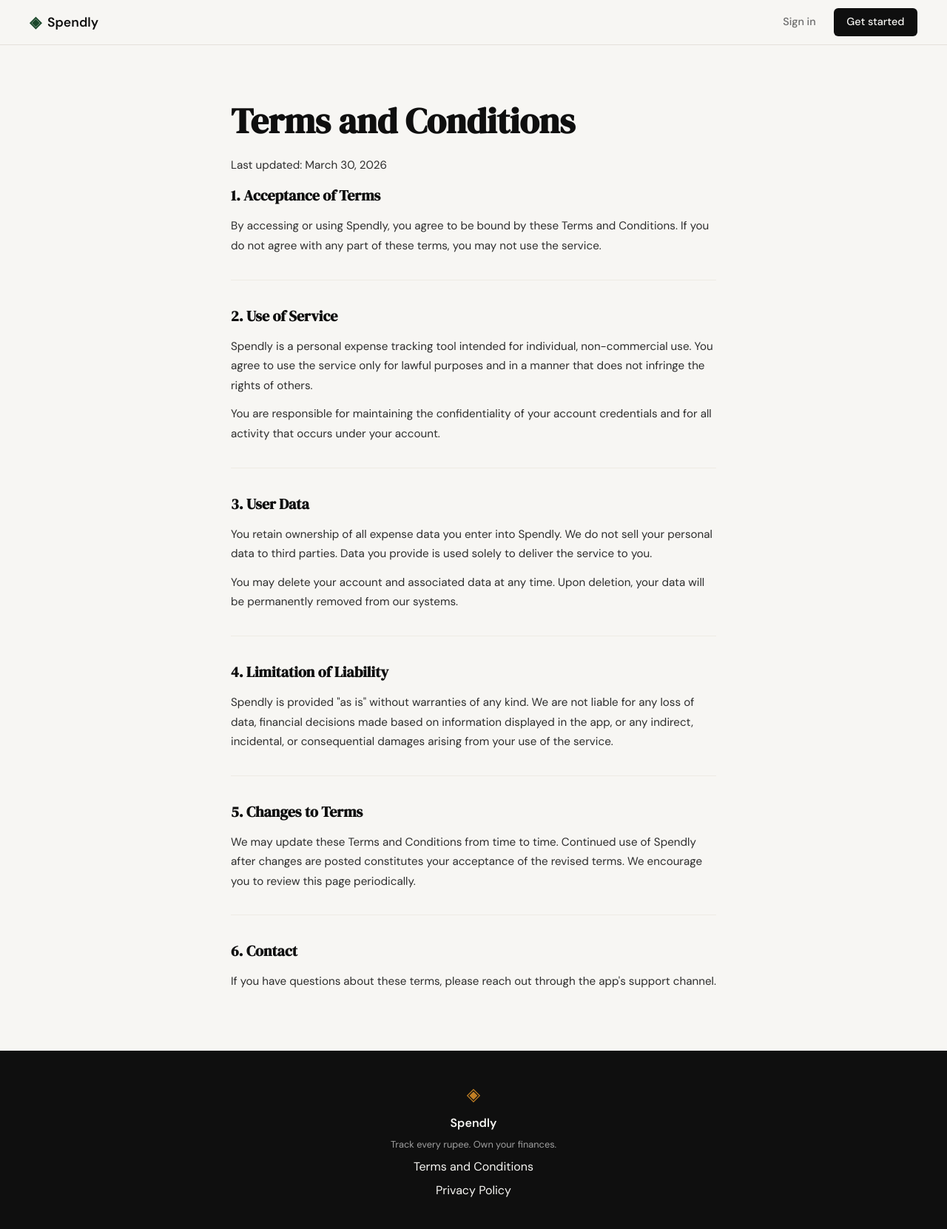
After one commit to sushilparjapati/spendly, a Flask app: page /terms in a window 1280 px wide. The commit adds this page. Shown: the whole page at 74% size. Run offline with Flask 3, Linux system fonts and the light colour scheme.

Commit message:
landing:add terms and conditon and privacy page

```diff
--- a/app.py
+++ b/app.py
@@ -25,6 +25,16 @@ def login():
 # ------------------------------------------------------------------ #
 # Placeholder routes — students will implement these                  #
 # ------------------------------------------------------------------ #
+
+@app.route("/terms")
+def terms():
+    return render_template("terms.html")
+
+
+@app.route("/privacy")
+def privacy():
+    return render_template("privacy.html")
+
 
 @app.route("/logout")
 def logout():
--- a/static/css/style.css
+++ b/static/css/style.css
@@ -508,6 +508,57 @@ a { color: inherit; text-decoration: none; }
 }
 
 /* ------------------------------------------------------------------ */
+/* Terms / Privacy pages                                               */
+/* ------------------------------------------------------------------ */
+
+.terms-page {
+    max-width: 720px;
+    margin: 0 auto;
+    padding: 4rem 2rem 5rem;
+}
+
+.terms-page h1 {
+    font-family: var(--font-display);
+    font-size: clamp(2rem, 4vw, 3rem);
+    color: var(--ink);
+    margin-bottom: 0.5rem;
+}
+
+.terms-updated {
+    font-size: 0.85rem;
+    color: var(--ink-faint);
+    margin-bottom: 3rem;
+}
+
+.terms-page section {
+    padding-bottom: 2rem;
+    margin-bottom: 2rem;
+    border-bottom: 1px solid var(--border-soft);
+}
+
+.terms-page section:last-child {
+    border-bottom: none;
+    margin-bottom: 0;
+    padding-bottom: 0;
+}
+
+.terms-page h2 {
+    font-family: var(--font-display);
+    font-size: 1.25rem;
+    color: var(--ink);
+    margin-bottom: 0.75rem;
+}
+
+.terms-page p {
+    font-size: 0.95rem;
+    color: var(--ink-soft);
+    line-height: 1.75;
+    margin-bottom: 0.75rem;
+}
+
+.terms-page p:last-child { margin-bottom: 0; }
+
+/* ------------------------------------------------------------------ */
 /* Responsive                                                          */
 /* ------------------------------------------------------------------ */
 
--- a/templates/base.html
+++ b/templates/base.html
@@ -34,8 +34,8 @@
             <span class="brand-icon">◈</span>
             <span class="footer-name">Spendly</span>
             <p class="footer-copy">Track every rupee. Own your finances.</p>
-            <a href="#">Terms and Conditions</a>
-            <a href="#">Privacy Policy</a>
+            <a href="/terms">Terms and Conditions</a>
+            <a href="/privacy">Privacy Policy</a>
         </div>
     </footer>
 
--- /dev/null
+++ b/templates/terms.html
@@ -0,0 +1,42 @@
+{% extends "base.html" %}
+
+{% block title %}Terms and Conditions — Spendly{% endblock %}
+
+{% block content %}
+<div class="terms-page">
+    <h1>Terms and Conditions</h1>
+    <p class="terms-updated">Last updated: March 30, 2026</p>
+
+    <section>
+        <h2>1. Acceptance of Terms</h2>
+        <p>By accessing or using Spendly, you agree to be bound by these Terms and Conditions. If you do not agree with any part of these terms, you may not use the service.</p>
+    </section>
+
+    <section>
+        <h2>2. Use of Service</h2>
+        <p>Spendly is a personal expense tracking tool intended for individual, non-commercial use. You agree to use the service only for lawful purposes and in a manner that does not infringe the rights of others.</p>
+        <p>You are responsible for maintaining the confidentiality of your account credentials and for all activity that occurs under your account.</p>
+    </section>
+
+    <section>
+        <h2>3. User Data</h2>
+        <p>You retain ownership of all expense data you enter into Spendly. We do not sell your personal data to third parties. Data you provide is used solely to deliver the service to you.</p>
+        <p>You may delete your account and associated data at any time. Upon deletion, your data will be permanently removed from our systems.</p>
+    </section>
+
+    <section>
+        <h2>4. Limitation of Liability</h2>
+        <p>Spendly is provided "as is" without warranties of any kind. We are not liable for any loss of data, financial decisions made based on information displayed in the app, or any indirect, incidental, or consequential damages arising from your use of the service.</p>
+    </section>
+
+    <section>
+        <h2>5. Changes to Terms</h2>
+        <p>We may update these Terms and Conditions from time to time. Continued use of Spendly after changes are posted constitutes your acceptance of the revised terms. We encourage you to review this page periodically.</p>
+    </section>
+
+    <section>
+        <h2>6. Contact</h2>
+        <p>If you have questions about these terms, please reach out through the app's support channel.</p>
+    </section>
+</div>
+{% endblock %}
```
Also changed, not shown: templates/privacy.html (added, +37 -0 lines).
